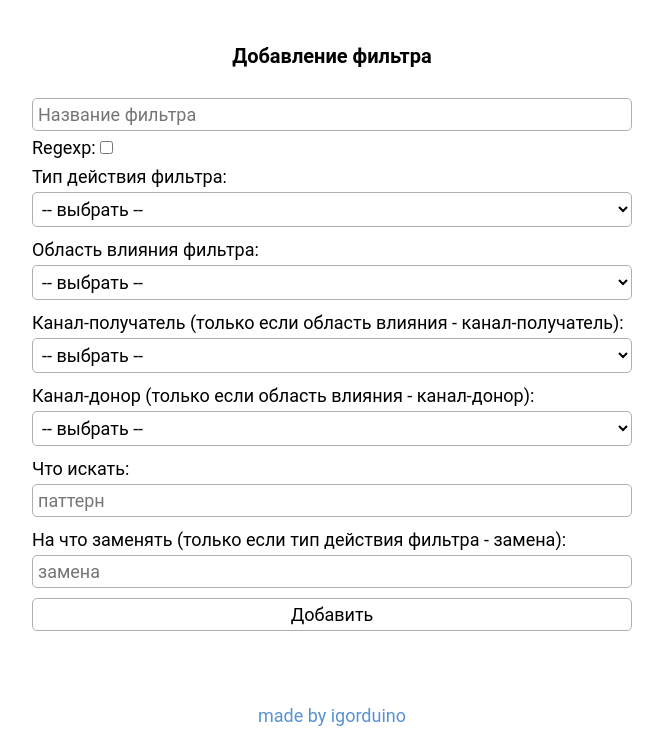
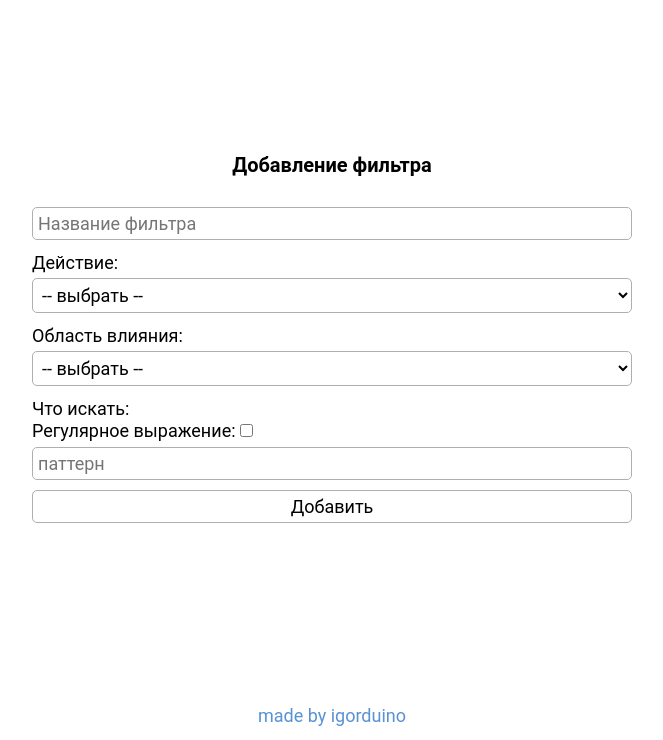
Before and after one commit to IgorDuino/telegram_republisher, a Flask app: template templates/add_filter.html in a window 1280 px wide. Shown: the part 60-800 px from the top of the page, without its empty margins (308-971 px from the left). Run offline with Flask 3, Linux system fonts and the light colour scheme; the template is opened without the code that fills it: most values are stand-ins (such as "Sample title", 1, 10 or a date in 2020); parts of the project's set-up code (start-up, migrations or seed data) failed here and were passed over; some libraries are stand-ins or nearby versions.

Commit message:
Hide useless inputs in forms with JS #7

```diff
--- a/static/css/add_filter.css
+++ b/static/css/add_filter.css
@@ -0,0 +1,3 @@
+input[type='submit'] {
+  margin-top: 20px;
+}
--- a/static/css/base.css
+++ b/static/css/base.css
@@ -159,7 +159,8 @@
   display: flex;
   flex-direction: column;
   margin-top: 25px;
-  width: 600px;
+  width: 90%;
+  max-width: 600px;
 }
 
 .add-form label {
--- a/templates/add_filter.html
+++ b/templates/add_filter.html
@@ -2,50 +2,56 @@
 
 {% block styles %}
 {{ super() }}
-<link rel="stylesheet" href="{{ url_for('static', filename='css/add_filter.css') }}">
+<link href="https://cdn.jsdelivr.net/npm/select2@4.1.0-rc.0/dist/css/select2.min.css" rel="stylesheet" />
 {% endblock styles %}
 
 {% block content %}
 <h2>Добавление фильтра</h2>
 
 <form method="post" action="" class="add-form">
-    <input type="text" name="name" placeholder="Название фильтра">
-    <div>
-        <label for="is_regex">Regexp:</label>
-        <input type="checkbox" name="is_regex" value="0">
-    </div>
-    <label for="action">Тип действия фильтра:</label>
+    <input required type="text" name="name" placeholder="Название фильтра">
+    <label for="action">Действие:</label>
     <select name="action">
         <option value="">-- выбрать -- </option>
-        <option value="SKIP">Пропустить эту пересылку</option>
-        <option value="PAUSE">Приостановить всю пересылку в этот канал</option>
-        <option value="REPLACE">Заменить паттерн на замену</option>
+        <option value="SKIP">Пропустить</option>
+        <option value="PAUSE">Приостановить</option>
+        <option value="REPLACE">Заменить</option>
     </select>
-    <label for="scope">Область влияния фильтра:</label>
+    <label for="scope">Область влияния:</label>
     <select name="scope">
         <option value="">-- выбрать -- </option>
-        <option value="RECIPIENT">Во всех сообщениях для определенного канала-получателя</option>
-        <option value="DONOR">Во всех сообщениях из определенного канала-донора</option>
         <option value="GLOBAL">Везде</option>
+        <option value="RECIPIENT">Везде для канала-получателя</option>
+        <option value="DONOR">Для всего из канала-донора</option>
     </select>
-    <label for="recipient_id">Канал-получатель (только если область влияния - канал-получатель):</label>
+    <label for="recipient_id">Канал-получатель:</label>
     <select name="recipient_id">
         <option value="">-- выбрать -- </option>
         {% for recipient in recipients %}
         <option value="{{ recipient.id }}">{{ recipient.name }}</option>
         {% endfor %}
     </select>
-    <label for="donor_id">Канал-донор (только если область влияния - канал-донор):</label>
+    <label for="donor_id">Канал-донор:</label>
     <select name="donor_id">
         <option value="">-- выбрать -- </option>
         {% for donor in donors %}
         <option value="{{ donor.id }}">{{ donor.name  }} (для '{{ donor.recipient_channel.name }}')</option>
         {% endfor %}
     </select>
+
     <label for="pattern">Что искать:</label>
-    <input type="text" name="pattern" placeholder="паттерн">
+    <div>
+        <label for="is_regex">Регулярное выражение:</label>
+        <input type="checkbox" name="is_regex" value="0">
+    </div>
+    <input required type="text" name="pattern" placeholder="паттерн">
     <label for="replace_with">На что заменять (только если тип действия фильтра - замена):</label>
     <input type="text" name="replace_with" placeholder="замена">
     <input type="submit" value="Добавить">
 </form>
 {% endblock %}
+
+{% block scripts %}
+{{ super() }}
+<script src="{{ url_for('static', filename='js/add_filter.js') }}"></script>
+{% endblock scripts %}
```
Also changed, not shown: static/js/add_filter.js (added, +31 -0 lines).
